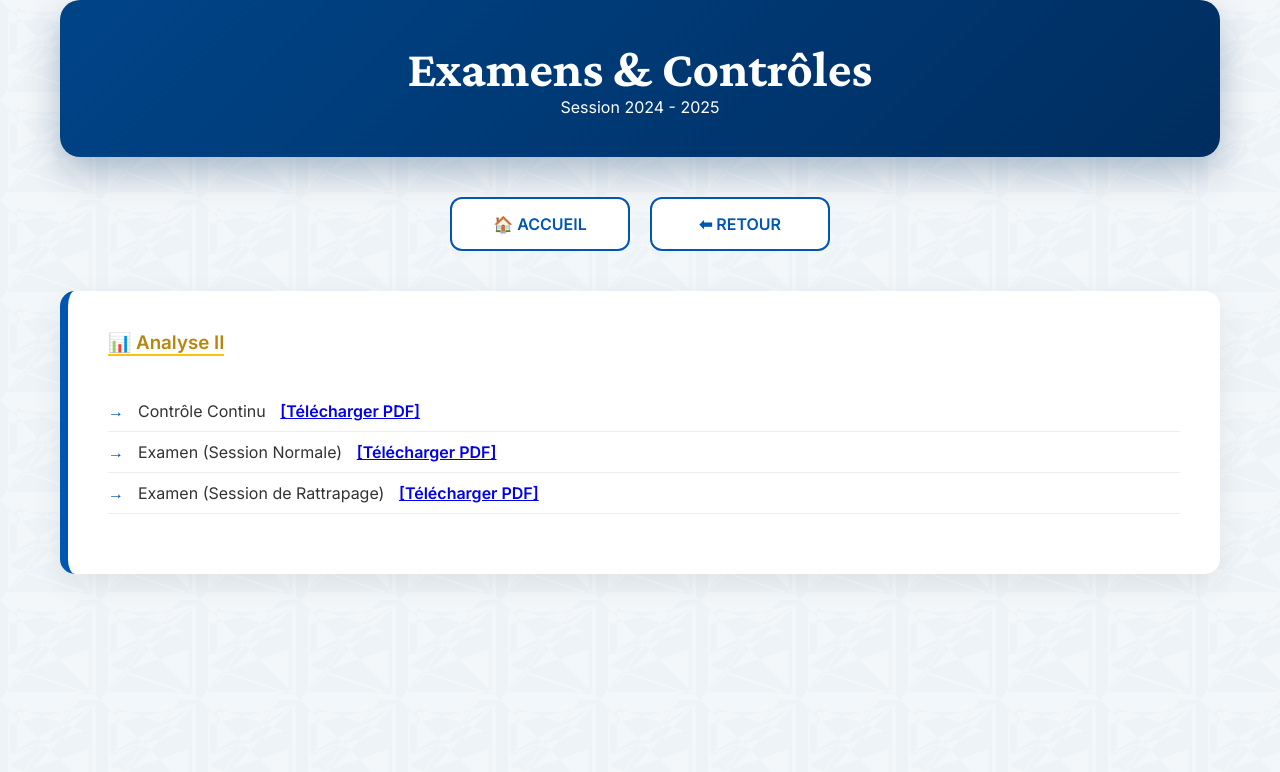
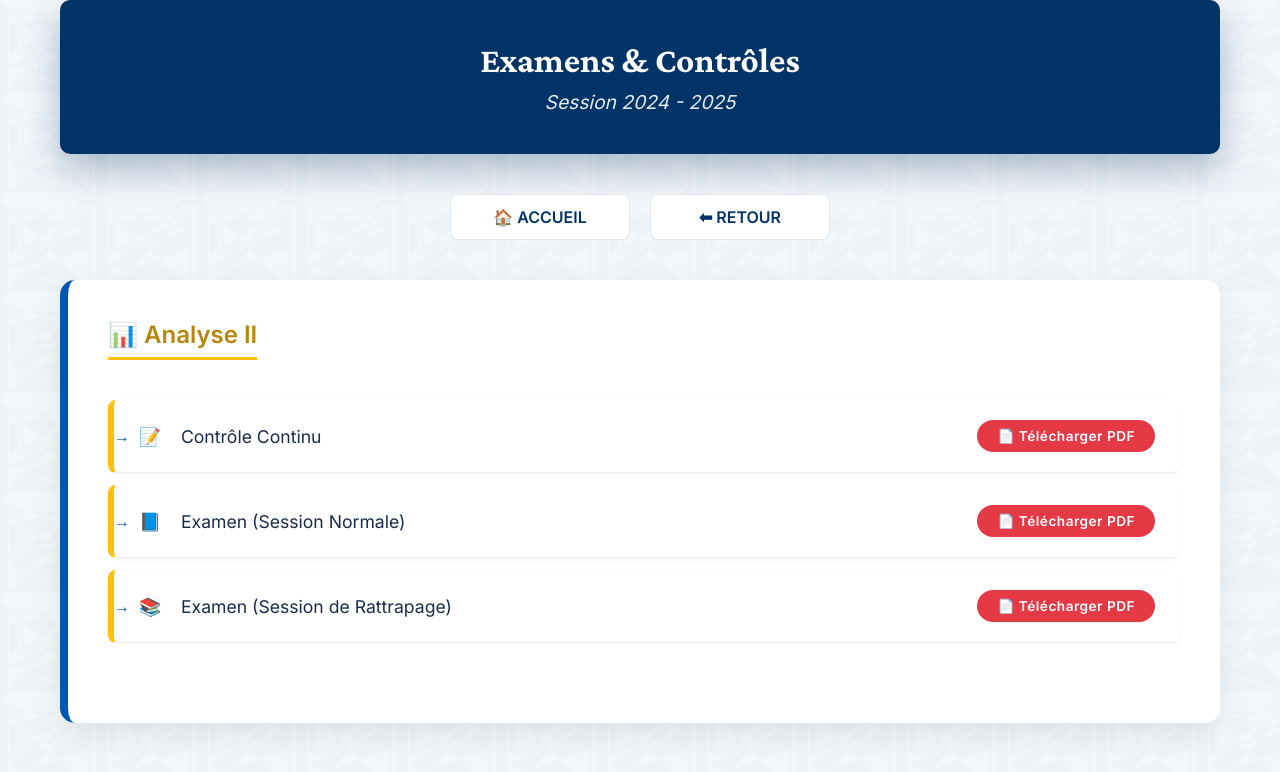
Before and after one commit to mahmoudmath/mahmoudmath.github.io, a Jekyll site: the page examens-24-25.html, which Jekyll copies as it is, in a window 1280 px wide. Shown: the top 772 px of the page. Built offline with Jekyll 4.4.1, drawn with Linux system fonts in a browser that asks for light colours.

Commit message:
Update examens-24-25.html

```diff
--- a/examens-24-25.html
+++ b/examens-24-25.html
@@ -9,9 +9,167 @@
 })(window,document,'script','dataLayer','GTM-5HG84LR9');</script>
 <!-- End Google Tag Manager -->
     <meta charset="UTF-8">
+    <meta name="viewport" content="width=device-width, initial-scale=1.0">
     <link rel="stylesheet" href="style.css">
     <link href="https://unpkg.com/aos@2.3.1/dist/aos.css" rel="stylesheet">
-    <title>Examens 2024-2025</title>
+    <title>Examens 2024-2025 - Pr. El Ahmadi</title>
+    <style>
+    /* ===== STYLE LOCAL - PAGE EXAMENS ===== */
+
+    /* EN-TÊTE BLEU + BLANC */
+    .professor-header {
+        background: #003366;
+        padding: 40px 20px;
+        border-radius: 10px;
+        margin-bottom: 30px;
+        text-align: center;
+    }
+
+    .professor-name {
+        color: white !important;
+        font-size: 2.2rem;
+        font-weight: 700;
+        margin-bottom: 10px;
+    }
+
+    .professor-title {
+        color: white !important;
+        font-size: 1.2rem;
+        font-style: italic;
+        opacity: 0.9;
+    }
+
+    /* BOUTONS NAVIGATION */
+    .academic-nav {
+        display: flex;
+        gap: 20px;
+        justify-content: center;
+        margin-bottom: 40px;
+    }
+
+    .nav-card {
+        background: white;
+        color: #003366;
+        padding: 12px 25px;
+        border-radius: 8px;
+        text-decoration: none;
+        font-weight: 600;
+        border: 1px solid #e0e7ef;
+        transition: all 0.3s ease;
+    }
+
+    .nav-card:hover {
+        background: #f0f7ff;
+        border-color: #003366;
+        transform: translateY(-2px);
+    }
+
+    /* TITRE DE LA MATIÈRE */
+    h3 {
+        font-size: 1.5rem;
+        font-weight: 700;
+        margin-bottom: 20px;
+        padding-bottom: 8px;
+        display: inline-block;
+        border-bottom-width: 3px !important;
+        color: #b8860b !important;
+    }
+
+    /* LISTE DES EXAMENS */
+    .resource-list {
+        list-style: none;
+        padding: 0;
+        margin-bottom: 40px;
+    }
+
+    .resource-list li {
+        background: white;
+        padding: 20px 25px;
+        margin-bottom: 12px;
+        border-radius: 8px;
+        border-left: 6px solid #ffc107;
+        box-shadow: 0 2px 6px rgba(0,0,0,0.03);
+        display: flex;
+        align-items: center;
+        justify-content: space-between;
+        transition: all 0.2s;
+    }
+
+    .resource-list li:hover {
+        background: #fff9e6;
+        box-shadow: 0 4px 10px rgba(255,193,7,0.1);
+    }
+
+    /* TYPE D'EXAMEN */
+    .resource-list li span {
+        font-size: 1.1rem;
+        font-weight: 500;
+        color: #1a2b4c;
+        display: flex;
+        align-items: center;
+        gap: 10px;
+    }
+
+    /* BADGE PDF - ROUGE POUR EXAMENS */
+    .resource-list li a {
+        background: #e63946;
+        color: white !important;
+        padding: 8px 20px;
+        border-radius: 30px;
+        text-decoration: none;
+        font-size: 0.85rem;
+        font-weight: 600;
+        letter-spacing: 0.5px;
+        transition: all 0.2s;
+        border: none;
+    }
+
+    .resource-list li a:hover {
+        background: #c82333;
+        transform: scale(1.05);
+    }
+
+    /* ICÔNES SPÉCIFIQUES */
+    .exam-icon {
+        margin-right: 10px;
+        font-size: 1.2rem;
+    }
+
+    /* RESPONSIVE */
+    @media (max-width: 768px) {
+        .professor-name {
+            font-size: 1.8rem;
+        }
+
+        .professor-title {
+            font-size: 1rem;
+        }
+
+        .academic-nav {
+            flex-direction: column;
+            align-items: center;
+        }
+
+        .nav-card {
+            width: 80%;
+            text-align: center;
+        }
+
+        .resource-list li {
+            flex-direction: column;
+            align-items: flex-start;
+            gap: 15px;
+        }
+
+        .resource-list li a {
+            align-self: flex-start;
+        }
+
+        h3 {
+            font-size: 1.3rem;
+        }
+    }
+    </style>
 </head>
 <body>
     <!-- Google Tag Manager (noscript) -->
@@ -32,11 +190,26 @@
         </nav>
 
         <section class="presentation" data-aos="fade-up">
-            <h3 style="color: #b8860b; margin-bottom: 15px; border-bottom: 2px solid #ffc107; display: inline-block;">📊 Analyse II</h3>
+            <h3 style="border-bottom: 3px solid #ffc107;">📊 Analyse II</h3>
             <ul class="resource-list">
-                <li>Contrôle Continu <a href="assets/pdf/Controle-analyse2-2024-2025.pdf" target="_blank" style="font-weight:bold; margin-left:10px;">[Télécharger PDF]</a></li>
-                <li>Examen (Session Normale) <a href="assets/pdf/Examen-normal-analyse2-2024-2025.pdf" target="_blank" style="font-weight:bold; margin-left:10px;">[Télécharger PDF]</a></li>
-                <li>Examen (Session de Rattrapage) <a href="assets/pdf/Examen-ratt-analyse2-2024-2025.pdf" target="_blank" style="font-weight:bold; margin-left:10px;">[Télécharger PDF]</a></li>
+                <li>
+                    <span>
+                        <span class="exam-icon">📝</span> Contrôle Continu
+                    </span>
+                    <a href="assets/pdf/Controle-analyse2-2024-2025.pdf" target="_blank">📄 Télécharger PDF</a>
+                </li>
+                <li>
+                    <span>
+                        <span class="exam-icon">📘</span> Examen (Session Normale)
+                    </span>
+                    <a href="assets/pdf/Examen-normal-analyse2-2024-2025.pdf" target="_blank">📄 Télécharger PDF</a>
+                </li>
+                <li>
+                    <span>
+                        <span class="exam-icon">📚</span> Examen (Session de Rattrapage)
+                    </span>
+                    <a href="assets/pdf/Examen-ratt-analyse2-2024-2025.pdf" target="_blank">📄 Télécharger PDF</a>
+                </li>
             </ul>
         </section>
     </div>
```
